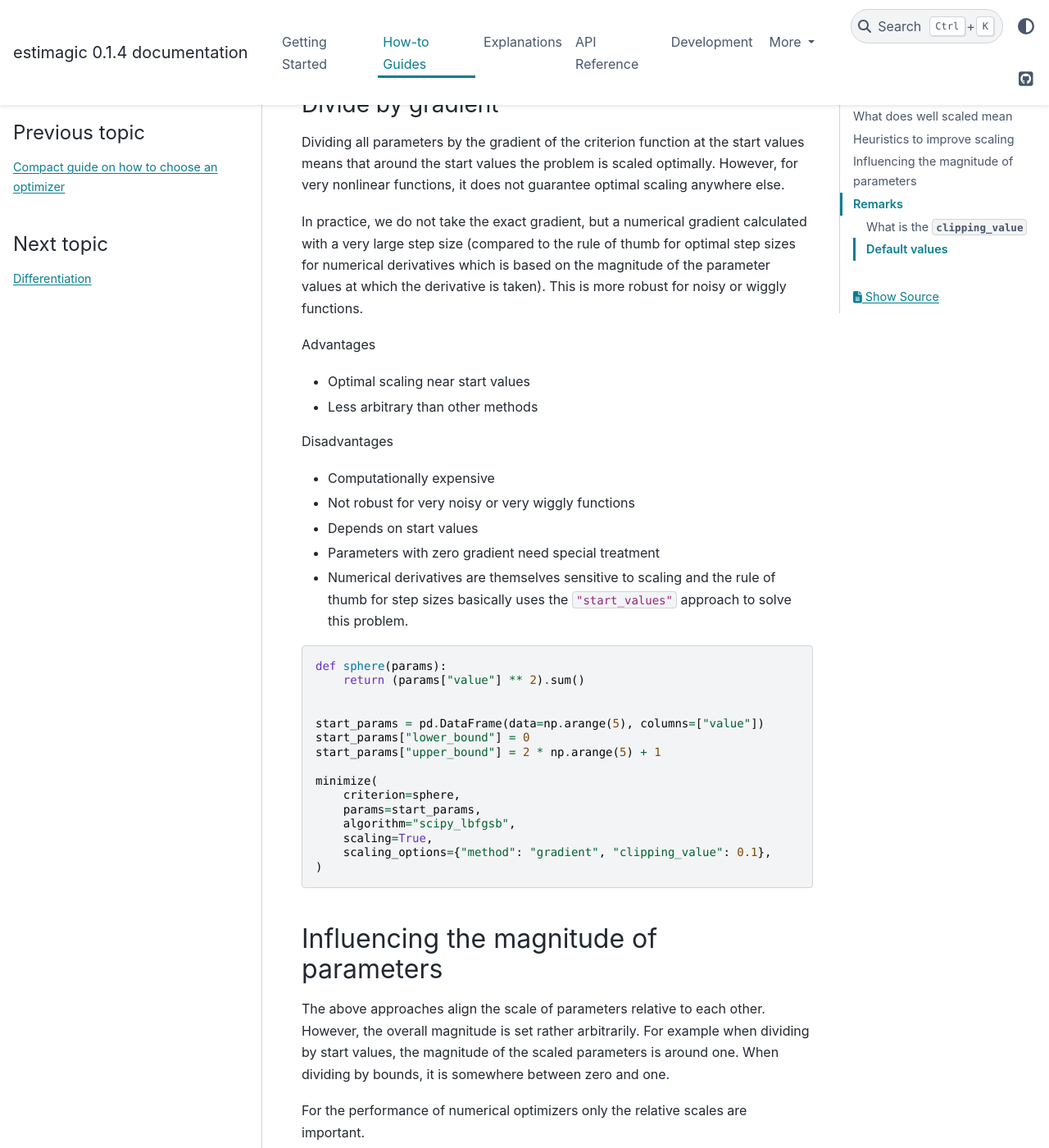
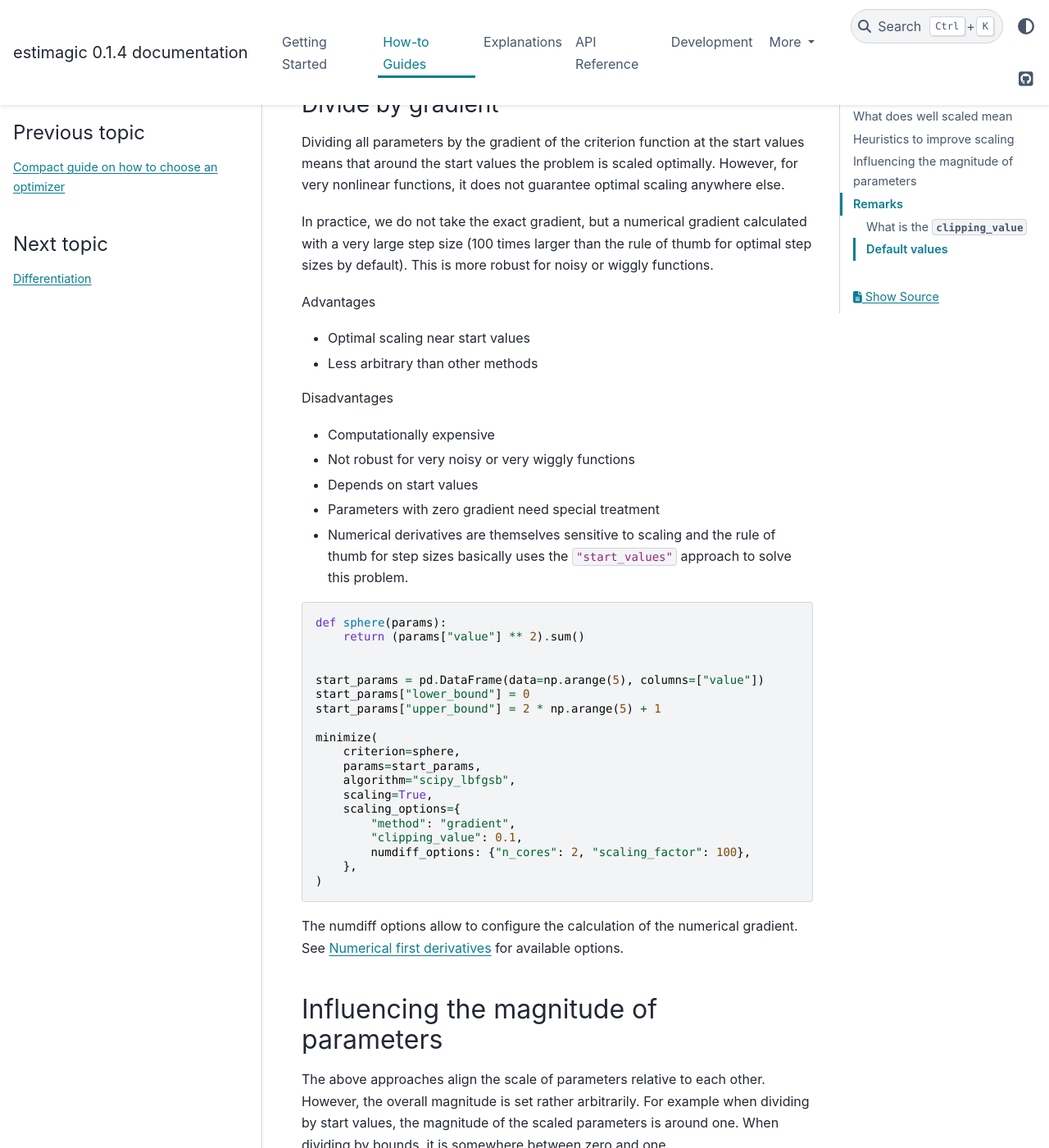
Before and after one commit to optimagic-dev/optimagic, a Sphinx documentation site: the page built from docs/source/how_to_guides/optimization/how_to_scale_optimization_problems.rst, in a window 1280 px wide and 1400 px high, scrolled down 2501 px. Shown: the whole window at 82% size. Built offline with Sphinx 7.4.7 and the PyData theme 0.15.4, drawn with Linux system fonts in a browser that asks for light colours; pages that are not in the unit, such as notebooks, are missing from menus.

Commit message:
Document numdiff options.

```diff
--- a/docs/source/how_to_guides/optimization/how_to_scale_optimization_problems.rst
+++ b/docs/source/how_to_guides/optimization/how_to_scale_optimization_problems.rst
@@ -124,9 +124,8 @@ means that around the start values the problem is scaled optimally. However, for
 nonlinear functions, it does not guarantee optimal scaling anywhere else.
 
 In practice, we do not take the exact gradient, but a numerical gradient calculated with
-a very large step size (compared to the rule of thumb for optimal step sizes for
-numerical derivatives which is based on the magnitude of the parameter values at which
-the derivative is taken). This is more robust for noisy or wiggly functions.
+a very large step size (100 times larger than the rule of thumb for optimal step sizes
+by default). This is more robust for noisy or wiggly functions.
 
 Advantages
 
@@ -158,8 +157,15 @@ Disadvantages
         params=start_params,
         algorithm="scipy_lbfgsb",
         scaling=True,
-        scaling_options={"method": "gradient", "clipping_value": 0.1},
+        scaling_options={
+            "method": "gradient",
+            "clipping_value": 0.1,
+            numdiff_options: {"n_cores": 2, "scaling_factor": 100},
+        },
     )
+
+The numdiff options allow to configure the calculation of the numerical gradient. See
+:ref:`first_derivative` for available options.
 
 
 Influencing the magnitude of parameters
```
